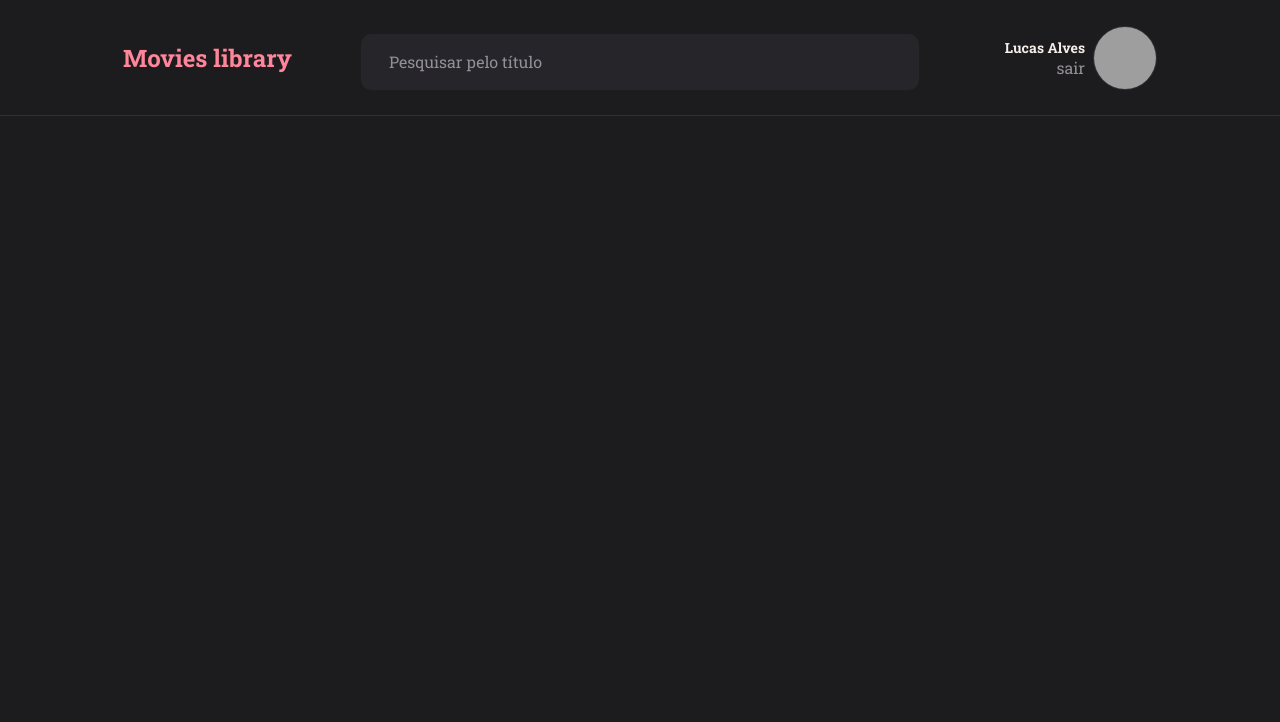
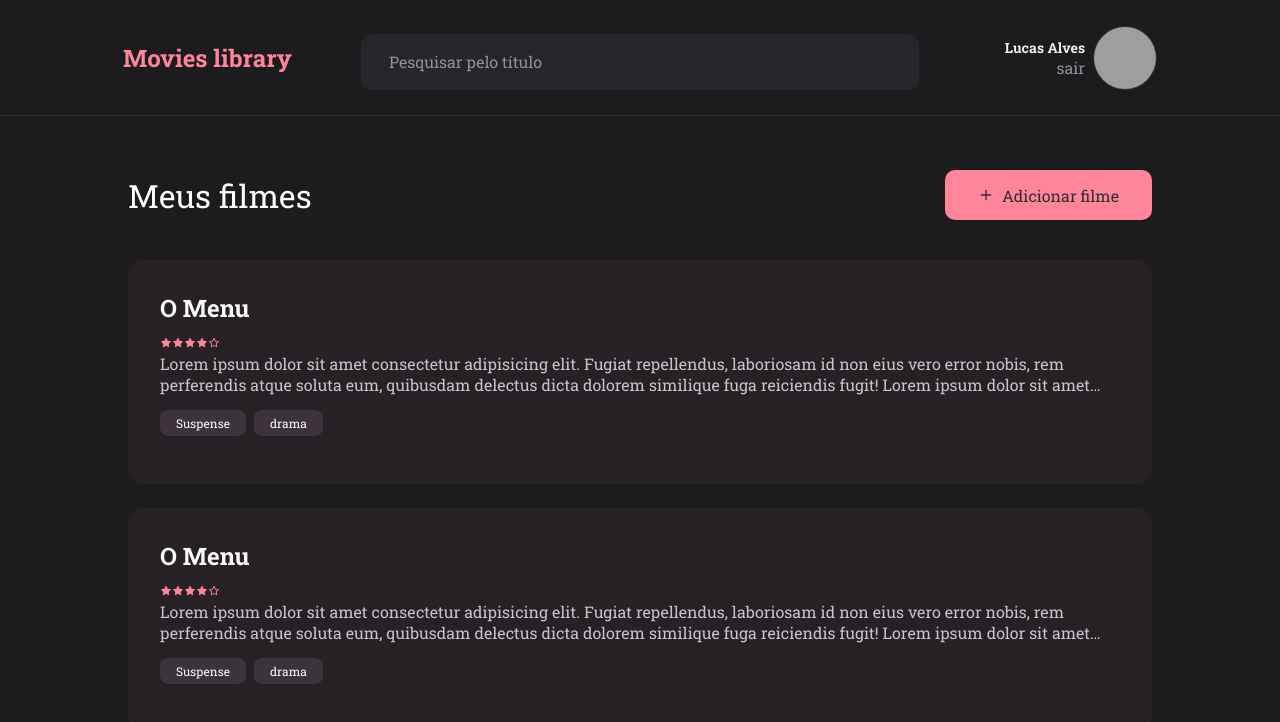
Before and after one commit to lucasdoloh0v/movies-library-front, a React (Vite) app: page / in a window 1280 px wide. Shown: the top 722 px of the page. Built offline with nearby package versions, Linux system fonts and the light colour scheme; grey boxes are pictures that could not be loaded.

Commit message:
feat: home screen

```diff
--- /dev/null
+++ b/src/components/MovieCard/index.jsx
@@ -0,0 +1,30 @@
+import { AiFillStar, AiOutlineStar } from 'react-icons/ai';
+
+import { Container, Description, Rating, Tags } from './styles';
+import { Tag } from '../Tag';
+
+export function MovieCard({ movie }) {
+  const { title, rating, description, tags } = movie;
+
+  const getStarsRating = (rating) => {
+    const stars = [];
+    for (let i = 0; i < 5; i++) {
+      stars.push(i <= rating - 1 ? <AiFillStar key={i} size={12} /> : <AiOutlineStar key={i} size={12} />);
+    }
+
+    return stars;
+  };
+
+  return (
+    <Container>
+      <h2>{title}</h2>
+      <Rating>{getStarsRating(rating)}</Rating>
+      <Description>{description}</Description>
+      <Tags>
+        {tags.map((tag) => (
+          <Tag name={tag} key={tag} />
+        ))}
+      </Tags>
+    </Container>
+  );
+}
--- /dev/null
+++ b/src/components/MovieCard/styles.js
@@ -0,0 +1,51 @@
+import styled from 'styled-components';
+
+export const Container = styled.div`
+  display: flex;
+  flex-direction: column;
+  align-items: flex-start;
+
+  position: relative;
+  width: 100%;
+  height: 224px;
+  padding: 32px;
+  margin-bottom: 24px;
+
+  &::after {
+    content: '';
+    position: absolute;
+    left: 0;
+    top: 0;
+    width: 100%;
+    height: 100%;
+    background-color: ${({ theme }) => theme.colors.pink};
+    opacity: 0.05;
+    border-radius: 16px;
+  }
+
+  h2 {
+    font-size: 24px;
+  }
+`;
+
+export const Rating = styled.div`
+  margin-top: 8px;
+
+  > svg {
+    color: ${({ theme }) => theme.colors.pink};
+  }
+`;
+
+export const Description = styled.p`
+  color: ${({ theme }) => theme.colors.gray_200};
+
+  overflow: hidden;
+  text-overflow: ellipsis;
+  display: -webkit-box;
+  -webkit-line-clamp: 2;
+  -webkit-box-orient: vertical;
+`;
+
+export const Tags = styled.div`
+  margin-top: 16px;
+`;
--- /dev/null
+++ b/src/components/Tag/index.jsx
@@ -0,0 +1,5 @@
+import { Container } from './styles';
+
+export function Tag({ name }) {
+  return <Container>{name}</Container>;
+}
--- /dev/null
+++ b/src/components/Tag/styles.js
@@ -0,0 +1,12 @@
+import styled from 'styled-components';
+
+export const Container = styled.span`
+  background-color: ${({ theme }) => theme.colors.gray_800};
+
+  padding: 5px 16px;
+  margin-right: 8px;
+
+  border-radius: 8px;
+
+  font-size: 12px;
+`;
--- a/src/pages/Home/index.jsx
+++ b/src/pages/Home/index.jsx
@@ -1,10 +1,33 @@
+import { FiPlus } from 'react-icons/fi';
+
 import { Header } from '../../components/Header';
-import { Container } from './styles';
+import { Button } from '../../components/Button';
+import { Container, Content, Movies } from './styles';
+import { MovieCard } from '../../components/MovieCard';
+
+const movieExample = {
+  title: 'O Menu',
+  rating: 4,
+  description:
+    'Lorem ipsum dolor sit amet consectetur adipisicing elit. Fugiat repellendus, laboriosam id non eius vero error nobis, rem perferendis atque soluta eum, quibusdam delectus dicta dolorem similique fuga reiciendis fugit! Lorem ipsum dolor sit amet consectetur adipisicing elit. Fugiat repellendus, laboriosam id non eius vero error nobis, rem perferendis atque soluta eum, quibusdam delectus dicta dolorem similique fuga reiciendis fugit!',
+  tags: ['Suspense', 'drama'],
+};
 
 export function Home() {
   return (
     <Container>
       <Header />
+      <Content>
+        <div>
+          <p>Meus filmes</p>
+          <Button title="Adicionar filme" icon={FiPlus} />
+        </div>
+        <Movies>
+          <MovieCard movie={movieExample} />
+          <MovieCard movie={movieExample} />
+          <MovieCard movie={movieExample} />
+        </Movies>
+      </Content>
     </Container>
   );
 }
--- a/src/pages/Home/styles.js
+++ b/src/pages/Home/styles.js
@@ -8,3 +8,44 @@ export const Container = styled.div`
   grid-template-rows: 116px auto;
   grid-template-areas: 'header' 'content';
 `;
+
+export const Content = styled.main`
+  grid-area: content;
+  width: 80%;
+  margin: 54px auto;
+
+  > div:first-child {
+    display: flex;
+    align-items: center;
+    justify-content: space-between;
+
+    > p {
+      font-size: 32px;
+    }
+
+    > button {
+      max-width: 207px;
+    }
+  }
+`;
+
+export const Movies = styled.div`
+  width: 100%;
+  height: 472px;
+  margin-top: 40px;
+
+  overflow-y: auto;
+
+  > div:last-child {
+    margin: 0;
+  }
+
+  &::-webkit-scrollbar {
+    width: 8px;
+  }
+
+  &::-webkit-scrollbar-thumb {
+    background: ${({ theme }) => theme.colors.pink};
+    border-radius: 8px;
+  }
+`;
```
